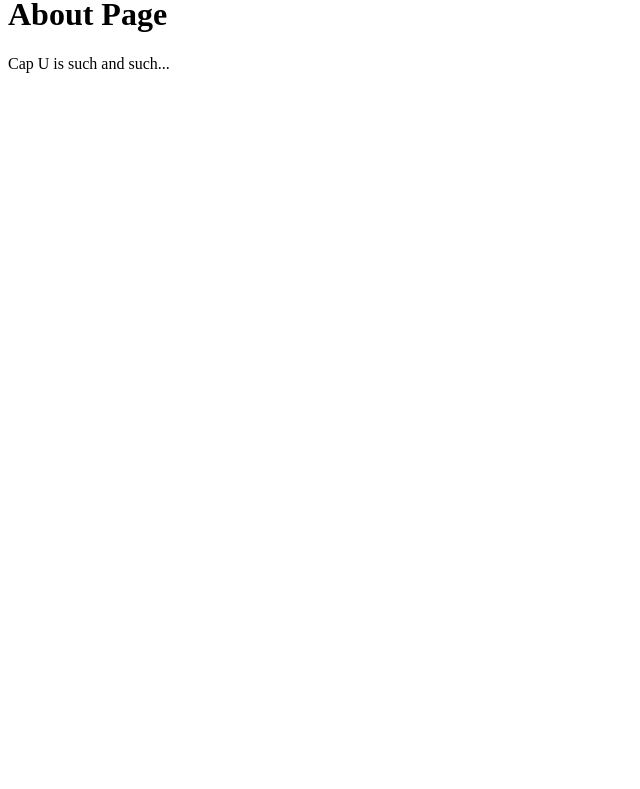
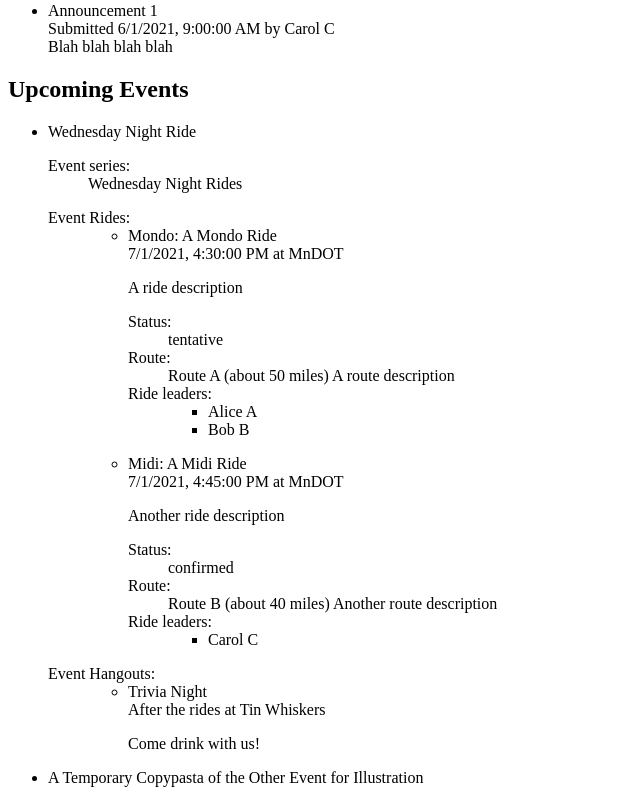
Before and after one commit to samcourtier/capu, a React (Create React App) app in the folder client/: page / in a window 1280 px wide. Shown: the part 294-1083 px from the top of the page, without its empty margins (0-640 px from the left). Before the commit the page ends 800 px from the top, so only its background shows below. Built offline with nearby package versions, Linux system fonts and the light colour scheme.

Commit message:
Data model / view sketches w/ some examples

```diff
--- a/client/src/App.tsx
+++ b/client/src/App.tsx
@@ -1,6 +1,72 @@
+// Models and examples
+// NOTE: There are bunch of examples in here that don't have interfaces yet
+
+// UUID v4 reservoir for examples:
+// 5cdc401c-313e-479e-8ec6-5adf84a78027
+// 01d3586b-cc73-4672-9669-71e504abbd7d
+// 8d50e334-dbec-4fb7-a46e-04ee4ece0311
+// e014a8c5-e245-48a4-848c-a095d210bae6
+// feeefbe9-e009-45cc-ae51-df39fed4bdc4
+// 05a36b1d-0abd-4252-904f-048209aff2c1
+// 1a5dc8e0-7f29-4df8-a554-666db632ccac
+// 5327519d-2833-4689-aa51-eefa4d08a18e
+// 9b94e0eb-75f9-45a4-b45c-92cd252c219d
+// 711b6e44-1cf4-40c5-ad5e-abe6ac8800f3
+// b5ee6aa2-c1b2-4fea-9c15-8fa4e9938a2a
+// 42c57ba4-4c78-4ce1-8746-649c880309b7
+// 1ae17a12-334c-4165-8e99-d98b2c8790ef
+// 111f73d9-2972-4ff7-a7b2-8e06195f32fc
+// 7754e749-a056-42c6-8427-67b9895c1996
+// 1f0fd485-1f77-419e-aef7-999559e0fe15
+// 72d82ac2-0d45-43f8-911d-51cfdf1e20b4
+// ba96774f-baf5-4678-8ee6-da3c1aab586a
+// 2660b789-4e03-4f6d-a8e3-43fbd4e6a964
+// 9b1fab60-b165-4900-b2b9-4723b1912b0e
+// a5fd15ea-848d-4417-979b-1c346e72a679
+// 703c720b-2b9c-45b3-bd4e-00fff7fdb186
+// 122c1fb2-d579-4a11-8684-c361c89b7196
+// 2a915f19-5494-45b9-9807-2fd4c47c9ea1
+// e4849291-9df8-47b0-9d54-e31d678a7c1b
+// 61eb345b-8ebc-4285-aa27-835cbecd5374
+// d8f744c2-00f2-4a67-8ec5-cb5ff3cb0265
+// 57044439-ef1c-4fad-914a-1cb7d107af30
+// 8a6f1a2f-cdab-44ea-914b-5f5d78a03ee4
+// 9a542e72-6844-419c-96c1-b54497bcd2e1
+// 245c049b-0201-4d1d-8208-ef70b059895e
+// 8dbe772c-0e7c-4d0c-8692-142099f131bd
+// 0aa75cda-d64f-451c-9e8b-bdcde384b9d9
+// 989adfe6-bf11-4770-ae6e-6f1656006c7f
+
 interface User {
+  id: string;
   displayName: string;
 }
+
+const alice: User = {
+  id: "191315df-2a80-46f6-977c-058b5a8719c5",
+  displayName: "Alice A",
+};
+const bob: User = {
+  id: "1a31ec6c-5c02-4c16-8c2f-59c220e0a31e",
+  displayName: "Bob B",
+};
+const carol: User = {
+  id: "158c5b1f-34e5-40ad-a5da-3f5da775e52a",
+  displayName: "Carol C",
+};
+
+interface Place {
+  id: string;
+  name: string;
+}
+
+const mndot: Place = {
+  id: "886f18d2-8dbe-4d5e-85e4-63f9925c6668",
+  name: "MnDOT",
+  // Also, prob. a link to Google Maps or something
+};
+
+// Components
 
 interface NavProps {
   user: User | null;
@@ -35,12 +101,288 @@ function Nav({ user }: NavProps) {
   );
 }
 
+function Announcement() {}
+
+function AnnouncementList() {}
+
+// NOTE: These events/rides/hangouts are all /planned/ ones -- they'll have to
+//       be distinguished from their (possibly non-existant) actuals at some
+//       point.
+
+function Ride() {}
+
+function RideList() {}
+
+function Meetup() {}
+
+function Meetups() {}
+
+function Event() {}
+
+function EventList() {
+  const weatherForecast = {
+    // Maybe just start with the forecast for the meet place and get fancier
+    // with using route data (probably much) later
+    sky: "Sunny",
+    tempDegrees: 65,
+    dewpoint: 50,
+    wind: "E 1 mph",
+    precipProb: 5,
+    expectedPrecipInches: 0.01,
+  };
+
+  const events = [
+    {
+      id: "951badf6-ab50-41f5-8320-1f4ea1f437d5",
+      title: "Wednesday Night Ride",
+      series: "Wednesday Night Rides",
+      rides: [
+        {
+          id: "0b3117e1-4309-4c46-84ad-bd25ecadf708",
+          title: "A Mondo Ride",
+          meetTime: new Date("2021-07-01 16:30"),
+          meetPlace: mndot,
+          weatherForecast: weatherForecast,
+          status: "tentative",
+          description: "A ride description",
+          group: { id: "08508be8-7850-4792-a7af-3b47fb1e6e6e", name: "Mondo" },
+          leaders: [alice, bob],
+          route: {
+            id: "be819e33-1510-4ab4-867d-bccd8d6c1794",
+            name: "Route A",
+            description: "A route description",
+            expectedMiles: 50,
+            // Also prob link to the route or something fancier
+          },
+        },
+        {
+          id: "284d7258-ad88-454d-b8a6-e09589d0742e",
+          title: "A Midi Ride",
+          meetTime: new Date("2021-07-01 16:45"),
+          meetPlace: mndot,
+          weatherForecast: weatherForecast,
+          status: "confirmed",
+          description: "Another ride description",
+          group: {
+            id: "412e88e3-4358-4ac3-83f1-fac665cb3c20",
+            name: "Midi",
+          },
+          leaders: [carol],
+          route: {
+            id: "30e14365-af7b-4907-9ff9-c509f4e78286",
+            name: "Route B",
+            description: "Another route description",
+            expectedMiles: 40,
+          },
+        },
+      ],
+      hangouts: [
+        {
+          id: "e41c27c6-7f10-49d3-9b26-07cf3556f3d6",
+          title: "Trivia Night",
+          meetTime: "After the rides", // Field should be a date or a string
+          description: "Come drink with us!",
+          meetPlace: {
+            id: "d31473b3-dcdf-42b4-9816-f4b3ae8d9555",
+            name: "Tin Whiskers",
+          },
+        },
+      ],
+    },
+    {
+      id: "Not 951badf6-ab50-41f5-8320-1f4ea1f437d5",
+      title: "A Temporary Copypasta of the Other Event for Illustration",
+      series: "Wednesday Night Rides",
+      rides: [
+        {
+          id: "0b3117e1-4309-4c46-84ad-bd25ecadf708",
+          title: "A Mondo Ride",
+          meetTime: new Date("2021-07-01 16:30"),
+          meetPlace: mndot,
+          weatherForecast: weatherForecast,
+          status: "tentative",
+          description: "A ride description",
+          group: { id: "08508be8-7850-4792-a7af-3b47fb1e6e6e", name: "Mondo" },
+          leaders: [alice, bob],
+          route: {
+            id: "be819e33-1510-4ab4-867d-bccd8d6c1794",
+            name: "Route A",
+            description: "A route description",
+            expectedMiles: 50,
+            // Also prob link to the route or something fancier
+          },
+        },
+        {
+          id: "284d7258-ad88-454d-b8a6-e09589d0742e",
+          title: "A Midi Ride",
+          meetTime: new Date("2021-07-01 16:45"),
+          meetPlace: mndot,
+          weatherForecast: weatherForecast,
+          status: "confirmed",
+          description: "Another ride description",
+          group: {
+            id: "412e88e3-4358-4ac3-83f1-fac665cb3c20",
+            name: "Midi",
+          },
+          leaders: [carol],
+          route: {
+            id: "30e14365-af7b-4907-9ff9-c509f4e78286",
+            name: "Route B",
+            description: "Another route description",
+            expectedMiles: 40,
+          },
+        },
+      ],
+      hangouts: [
+        {
+          id: "e41c27c6-7f10-49d3-9b26-07cf3556f3d6",
+          title: "After-ride drinks at Tin Whiskers",
+          meetTime: "After the rides", // Field should be a date or a string
+          description: "Come drink with us!",
+          meetPlace: {
+            id: "d31473b3-dcdf-42b4-9816-f4b3ae8d9555",
+            name: "Tin Whiskers",
+          },
+        },
+      ],
+    },
+    // TODO: delete the copypasta + more event examples (e.g. Prudhomme)
+  ];
+
+  // NEXT: Break this up into the empty components above
+  return (
+    <ul>
+      {events.map((e) => (
+        <li key={e.id}>
+          <div>{e.title}</div>
+
+          <dl>
+            <dt>Event series:</dt>
+            <dd>{e.series}</dd>
+          </dl>
+
+          <dl>
+            <dt>Event Rides: </dt>
+            <dd>
+              {/*
+               * RideList
+               */}
+              <ul>
+                {e.rides.map((r) => (
+                  <li key={r.id}>
+                    {/*
+                     * Ride
+                     */}
+                    <>
+                      <div>
+                        {r.group.name}: {r.title}
+                      </div>
+                      <div>
+                        {r.meetTime.toLocaleString()} at {r.meetPlace.name}
+                      </div>
+
+                      <p>{r.description}</p>
+
+                      <dl>
+                        <dt>Status:</dt>
+                        <dd>{r.status}</dd>
+
+                        <dt>Route:</dt>
+                        <dd>
+                          {r.route.name} (about {r.route.expectedMiles} miles){" "}
+                          {r.route.description}
+                        </dd>
+
+                        <dt>Ride leaders:</dt>
+                        <dd>
+                          <ul>
+                            {r.leaders.map((p) => (
+                              <li key={p.id}>{p.displayName}</li>
+                            ))}
+                          </ul>
+                        </dd>
+                      </dl>
+                    </>
+                  </li>
+                ))}
+              </ul>
+            </dd>
+
+            <dt>Event Hangouts: </dt>
+            <dd>
+              {/*
+               * HangoutsList
+               */}
+              <ul>
+                {e.hangouts.map((h) => (
+                  <li key={h.id}>
+                    {/*
+                     * Hangout
+                     */}
+                    <>
+                      <div>{h.title}</div>
+                      <div>
+                        {h.meetTime} at {h.meetPlace.name}
+                      </div>
+
+                      <p>{h.description}</p>
+                    </>
+                  </li>
+                ))}
+              </ul>
+            </dd>
+          </dl>
+        </li>
+      ))}
+    </ul>
+  );
+}
+
 function Home() {
+  const announcements = [
+    {
+      id: "da7fcf43-830b-4776-9d0e-22c7902048b8",
+      submittedAt: new Date("2021-06-05 9:00"),
+      submittedBy: alice,
+      title: "Announcement 2",
+      body: "Bob Loblau Law",
+    },
+    {
+      id: "96483807-83f2-42fb-8837-ccc40910edf5",
+      submittedAt: new Date("2021-06-01 9:00"),
+      submittedBy: carol,
+      title: "Announcement 1",
+      body: "Blah blah blah blah",
+    },
+  ];
+
   return (
     <>
       <h2>Announcements</h2>
+      {/*
+       * AnouncementsList
+       */}
+      <ul>
+        {announcements.map((a) => (
+          <li key={a.id}>
+            {/*
+             * Anouncement
+             */}
+            <>
+              <div>{a.title}</div>
+              <div>
+                Submitted {a.submittedAt.toLocaleString()} by{" "}
+                {a.submittedBy.displayName}
+              </div>
 
-      <h2>Upcoming Rides</h2>
+              <div>{a.body}</div>
+            </>
+          </li>
+        ))}
+      </ul>
+
+      <h2>Upcoming Events</h2>
+      <EventList />
     </>
   );
 }
@@ -50,7 +392,7 @@ function About() {
 }
 
 function App() {
-  const user = { displayName: "Test User" };
+  const user = { id: "asdf", displayName: "Test User" };
 
   return (
     <>
```
